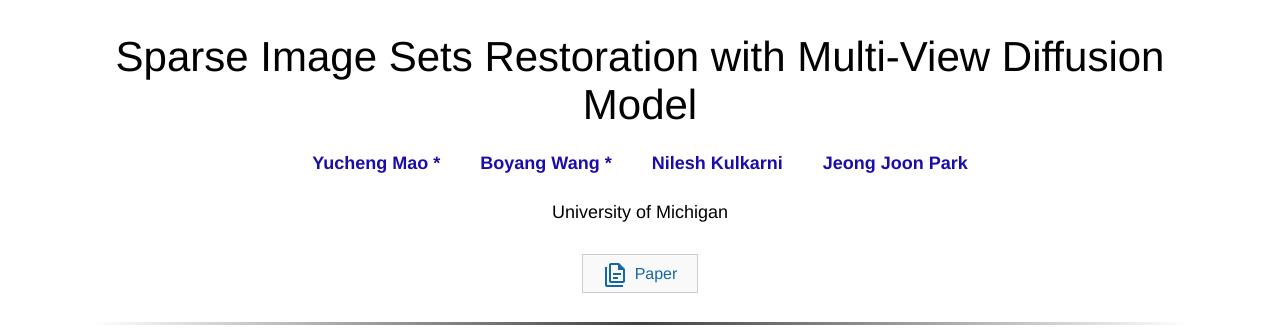
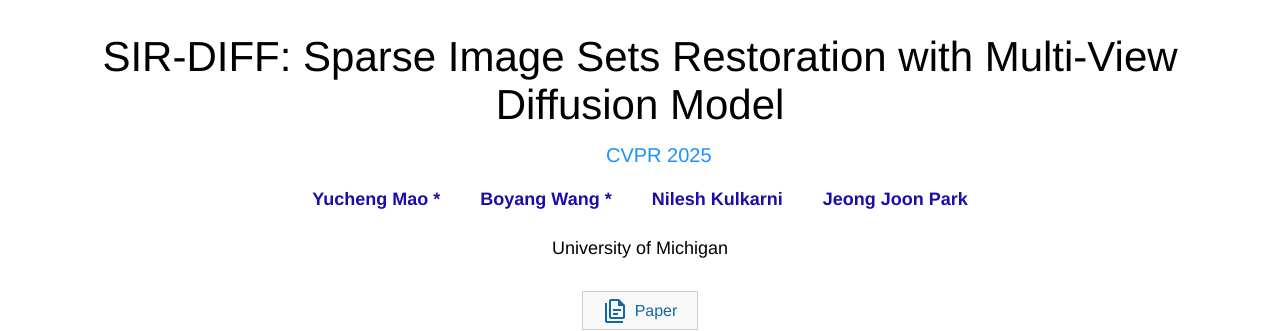
Before and after one commit to myc634/sirdiff, a plain HTML site: page index.html in a window 1280 px wide. Shown: the top 331 px of the page. Drawn offline with Linux system fonts and the light colour scheme; a script that the page names is missing.

Commit message:
[UPDATE] update some feature

```diff
--- a/index.html
+++ b/index.html
@@ -196,8 +196,14 @@ c {
     <br>
     <center>
     <p>
-        <span style="font-size:42px"> Sparse Image Sets Restoration with Multi-View Diffusion Model</span>
+        <span style="font-size:42px"> SIR-DIFF: Sparse Image Sets Restoration with Multi-View Diffusion Model</span>
     </p>
+    <div style="margin-top:15px; font-size:20px; color:#1E90FF; font-weight:500;">
+        <svg style="width:24px;height:24px;vertical-align:middle;margin-right:8px;" viewBox="0 0 24 24">
+        </svg>
+        CVPR 2025
+    </div>
+
 
     <br>
     <div class="highlight-clean" style="padding-bottom: 10px;">
@@ -223,7 +229,7 @@ c {
         </div>
         <p>University of Michigan</p>
         <div class="buttons text-center" style="margin-top: 40px; margin-top: 40px; margin-bottom: 25px;">
-            <a class="btn btn-light" role="button" href="" style="padding: 10px 20px; font-size: 16px; border: 1px solid #ccc; background-color: #f9f9f9; text-decoration: none;">
+            <a class="btn btn-light" role="button" href="https://arxiv.org/pdf/2503.14463" style="padding: 10px 20px; font-size: 16px; border: 1px solid #ccc; background-color: #f9f9f9; text-decoration: none;">
                 <svg style="width:24px;height:24px;margin-right:8px;vertical-align:middle;" viewBox="0 0 24 24">
                     <path fill="currentColor" d="M16 0H8C6.9 0 6 .9 6 2V18C6 19.1 6.9 20 8 20H20C21.1 20 22 19.1 22 18V6L16 0M20 18H8V2H15V7H20V18M4 4V22H20V24H4C2.9 24 2 23.1 2 22V4H4M10 10V12H18V10H10M10 14V16H15V14H10Z"></path>
                 </svg>Paper
```
